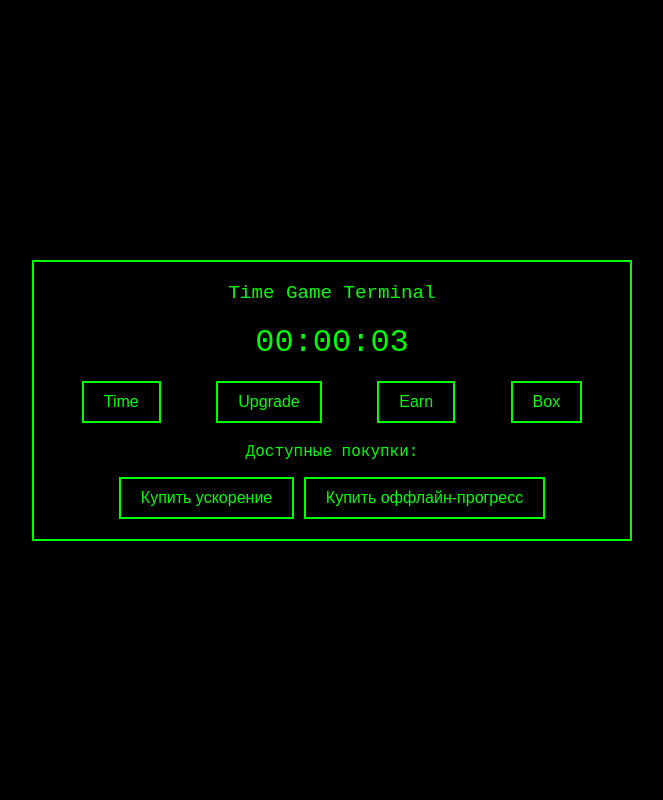
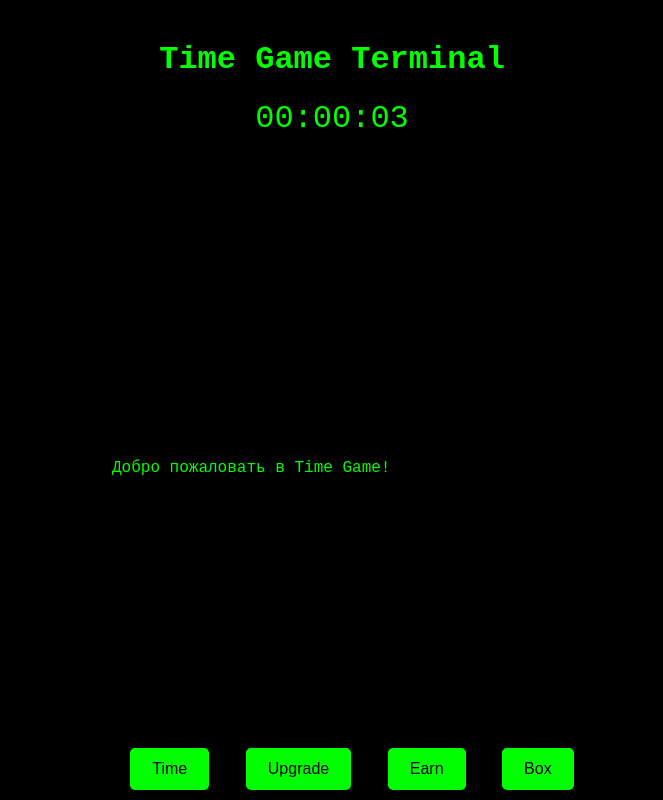
Before and after one commit to impeachmentright/TimeGame, a website: page public/index.html in a window 1280 px wide. Shown: the whole page, without its empty margins (308-971 px from the left). Drawn offline with Linux system fonts and the light colour scheme.

Commit message:
Update configuration and fix routes

```diff
--- a/public/index.html
+++ b/public/index.html
@@ -5,31 +5,29 @@
     <meta name="viewport" content="width=device-width, initial-scale=1.0">
     <title>Time Game Terminal</title>
     <link rel="stylesheet" href="style.css">
-    <script src="script.js" defer></script>
 </head>
 <body>
     <div id="loading-screen">
         <h1>Загрузка...</h1>
     </div>
-
     <div id="terminal">
-        <div id="terminal-header">
-            <span class="green-text">Time Game Terminal</span>
-        </div>
-        <div id="terminal-body">
+        <header>
+            <h1>Time Game Terminal</h1>
             <div id="stopwatch">00:00:00</div>
+        </header>
+        <main id="content-section">
+            <!-- Здесь будут динамически изменяемые разделы -->
+            <p>Добро пожаловать в Time Game!</p>
+        </main>
+        <footer>
             <div id="action-buttons">
-                <button id="timeButton" onclick="goTo('time')">Time</button>
-                <button id="upgradeButton" onclick="goTo('upgrade')">Upgrade</button>
-                <button id="earnButton" onclick="goTo('earn')">Earn</button>
-                <button id="boxButton" onclick="goTo('box')">Box</button>
+                <button onclick="goTo('time')">Time</button>
+                <button onclick="goTo('upgrade')">Upgrade</button>
+                <button onclick="goTo('earn')">Earn</button>
+                <button onclick="goTo('box')">Box</button>
             </div>
-        </div>
-        <div id="purchase-section">
-            <p class="green-text">Доступные покупки:</p>
-            <button onclick="createInvoice('speed')">Купить ускорение</button>
-            <button onclick="createInvoice('offline')">Купить оффлайн-прогресс</button>
-        </div>
+        </footer>
     </div>
+    <script src="script.js"></script>
 </body>
 </html>
--- a/public/script.js
+++ b/public/script.js
@@ -9,21 +9,12 @@ window.onload = () => {
 
     setTimeout(() => {
         loadingScreen.style.display = 'none';
-        terminal.style.display = 'block';
+        terminal.style.display = 'flex';
         startStopwatch();
-    }, 2000); // Имитируем загрузку на 2 секунды
+    }, 2000); // Загрузка 2 секунды
 };
 
-// Функция форматирования времени
-function formatTime(ms) {
-    const totalSeconds = Math.floor(ms / 1000);
-    const hours = Math.floor((totalSeconds % (24 * 3600)) / 3600);
-    const minutes = Math.floor((totalSeconds % 3600) / 60);
-    const seconds = totalSeconds % 60;
-    return `${String(hours).padStart(2, '0')}:${String(minutes).padStart(2, '0')}:${String(seconds).padStart(2, '0')}`;
-}
-
-// Функция запуска таймера
+// Таймер
 function startStopwatch() {
     if (!isRunning) {
         const startTime = Date.now() - elapsedTime;
@@ -35,44 +26,53 @@ function startStopwatch() {
     }
 }
 
-// Функция остановки таймера
-function stopStopwatch() {
-    if (isRunning) {
-        clearInterval(stopwatchInterval);
-        isRunning = false;
+// Формат времени
+function formatTime(ms) {
+    const totalSeconds = Math.floor(ms / 1000);
+    const hours = Math.floor((totalSeconds % (24 * 3600)) / 3600);
+    const minutes = Math.floor((totalSeconds % 3600) / 60);
+    const seconds = totalSeconds % 60;
+    return `${String(hours).padStart(2, '0')}:${String(minutes).padStart(2, '0')}:${String(seconds).padStart(2, '0')}`;
+}
+
+// Переход между вкладками
+function goTo(section) {
+    const contentSection = document.getElementById('content-section');
+    if (section === 'upgrade') {
+        contentSection.innerHTML = `
+            <h2>Доступные улучшения</h2>
+            <button onclick="createInvoice('speed')">Купить ускорение</button>
+            <button onclick="createInvoice('offline')">Купить оффлайн-прогресс</button>
+        `;
+    } else {
+        contentSection.innerHTML = `<p>Вы выбрали раздел: ${section}</p>`;
     }
 }
 
-// Переключение между вкладками
-function goTo(section) {
-    alert(`Переход в раздел: ${section}`);
-}
-
-// Функция для создания инвойса
+// Создание инвойса
 async function createInvoice(item) {
     try {
         const response = await fetch('/create-invoice', {
             method: 'POST',
             headers: { 'Content-Type': 'application/json' },
             body: JSON.stringify({
-                chat_id: '<ID_ПОЛЬЗОВАТЕЛЯ>',
+                chat_id: '<USER_CHAT_ID>',
                 title: item === 'speed' ? 'Ускорение' : 'Оффлайн-прогресс',
-                description: item === 'speed' ? 'Повышение скорости майнинга' : 'Оффлайн-прогресс времени',
-                payload: `purchase_${item}`,
+                description: 'Покупка через Telegram Stars',
+                payload: item,
                 currency: 'XTR',
-                prices: [{ label: item, amount: item === 'speed' ? 500 : 1000 }],
+                prices: [{ label: 'Purchase', amount: item === 'speed' ? 500 : 1000 }],
             }),
         });
 
-        const data = await response.json();
-
-        if (data.success) {
-            alert('Инвойс успешно создан! Проверьте Telegram.');
+        const result = await response.json();
+        if (result.ok) {
+            alert('Инвойс создан. Проверьте Telegram.');
         } else {
-            alert(`Ошибка: ${data.message}`);
+            alert(`Ошибка: ${result.description}`);
         }
     } catch (error) {
-        console.error('Ошибка при создании инвойса:', error);
-        alert('Не удалось создать инвойс.');
+        console.error(error);
+        alert('Ошибка при создании инвойса.');
     }
 }
--- a/public/style.css
+++ b/public/style.css
@@ -1,86 +1,65 @@
 body {
+    font-family: 'Courier New', monospace;
+    background-color: #000;
+    color: #0f0;
     margin: 0;
-    padding: 0;
     display: flex;
+    flex-direction: column;
     justify-content: center;
     align-items: center;
     height: 100vh;
-    font-family: 'Courier New', Courier, monospace;
-    background-color: #000; /* Черный фон */
-    color: #0f0; /* Зеленый текст */
     overflow: hidden;
 }
 
 #loading-screen {
-    position: absolute;
-    width: 100%;
-    height: 100%;
-    background-color: #000;
     display: flex;
+    flex-direction: column;
     justify-content: center;
     align-items: center;
-    font-size: 2em;
-    z-index: 999;
-    color: #0f0;
+    height: 100%;
 }
 
 #terminal {
-    display: none; /* Скрыт до завершения загрузки */
-    width: 80%;
-    max-width: 600px;
-    border: 2px solid #0f0;
+    display: none;
+    flex-direction: column;
+    justify-content: space-between;
+    height: 100%;
+    width: 100%;
+    max-width: 480px;
     padding: 20px;
     box-sizing: border-box;
-    background-color: #000;
-    display: flex;
-    flex-direction: column;
-    align-items: center;
 }
 
-#terminal-header {
-    width: 100%;
+header {
     text-align: center;
-    margin-bottom: 20px;
-    font-size: 1.2em;
-}
-
-#terminal-body {
-    width: 100%;
-    text-align: center;
-    margin-bottom: 20px;
 }
 
 #stopwatch {
     font-size: 2em;
-    margin-bottom: 20px;
+    margin: 20px 0;
 }
 
 #action-buttons {
     display: flex;
     justify-content: space-around;
+    position: fixed;
+    bottom: 10px;
     width: 100%;
-    margin-bottom: 20px;
+    max-width: 480px;
 }
 
-#action-buttons button,
-#purchase-section button {
-    background: none;
+button {
+    background: linear-gradient(45deg, #00ff00, #0f0);
     border: 2px solid #0f0;
-    color: #0f0;
+    color: #000;
+    font-size: 1em;
     padding: 10px 20px;
-    font-size: 1em;
+    border-radius: 5px;
     cursor: pointer;
-    transition: all 0.3s;
+    transition: all 0.3s ease;
 }
 
-#action-buttons button:hover,
-#purchase-section button:hover {
-    background-color: #0f0;
+button:hover {
+    background: linear-gradient(45deg, #0f0, #00ff00);
     color: #000;
 }
-
-#purchase-section {
-    width: 100%;
-    text-align: center;
-    margin-top: 20px;
-}
```
